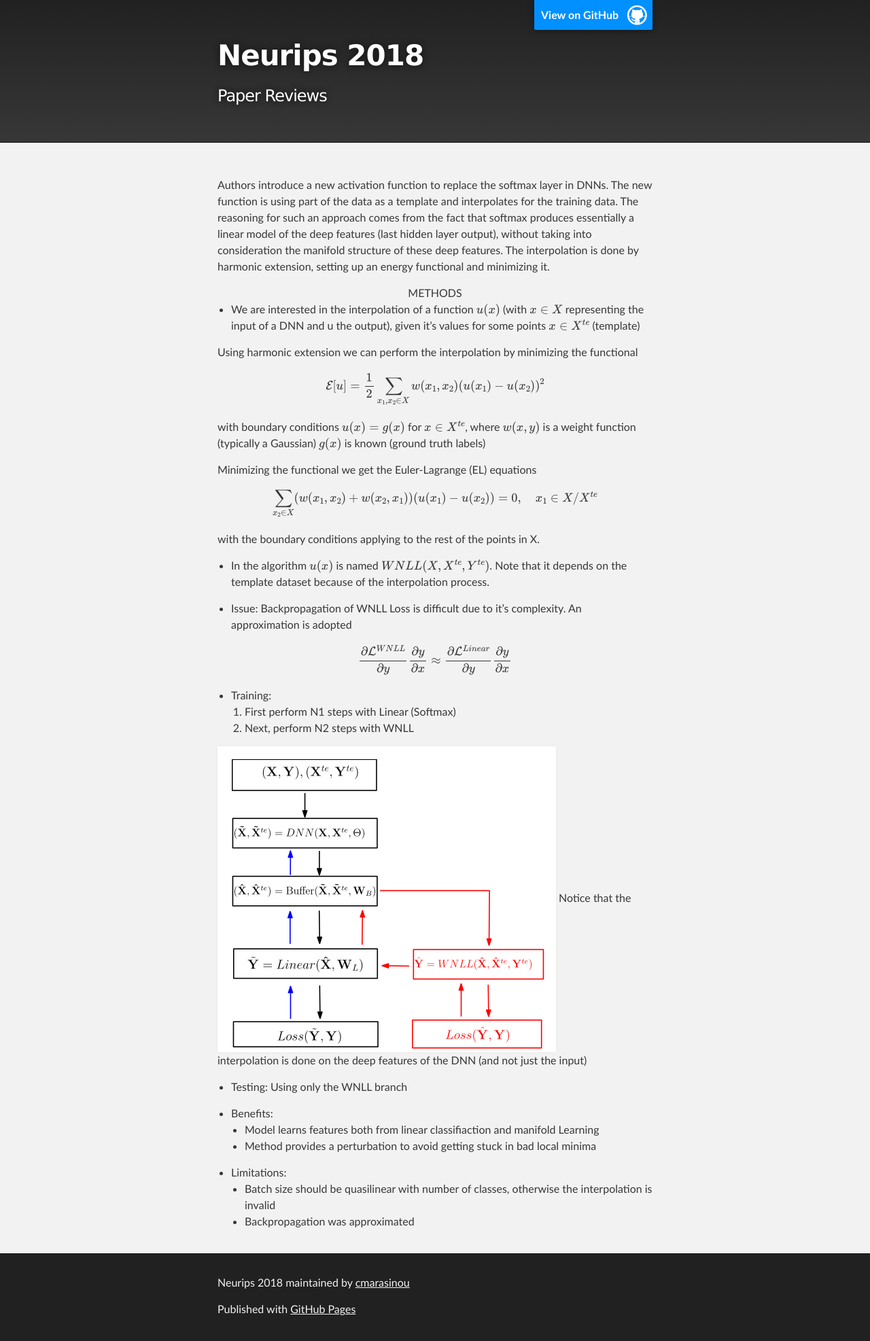
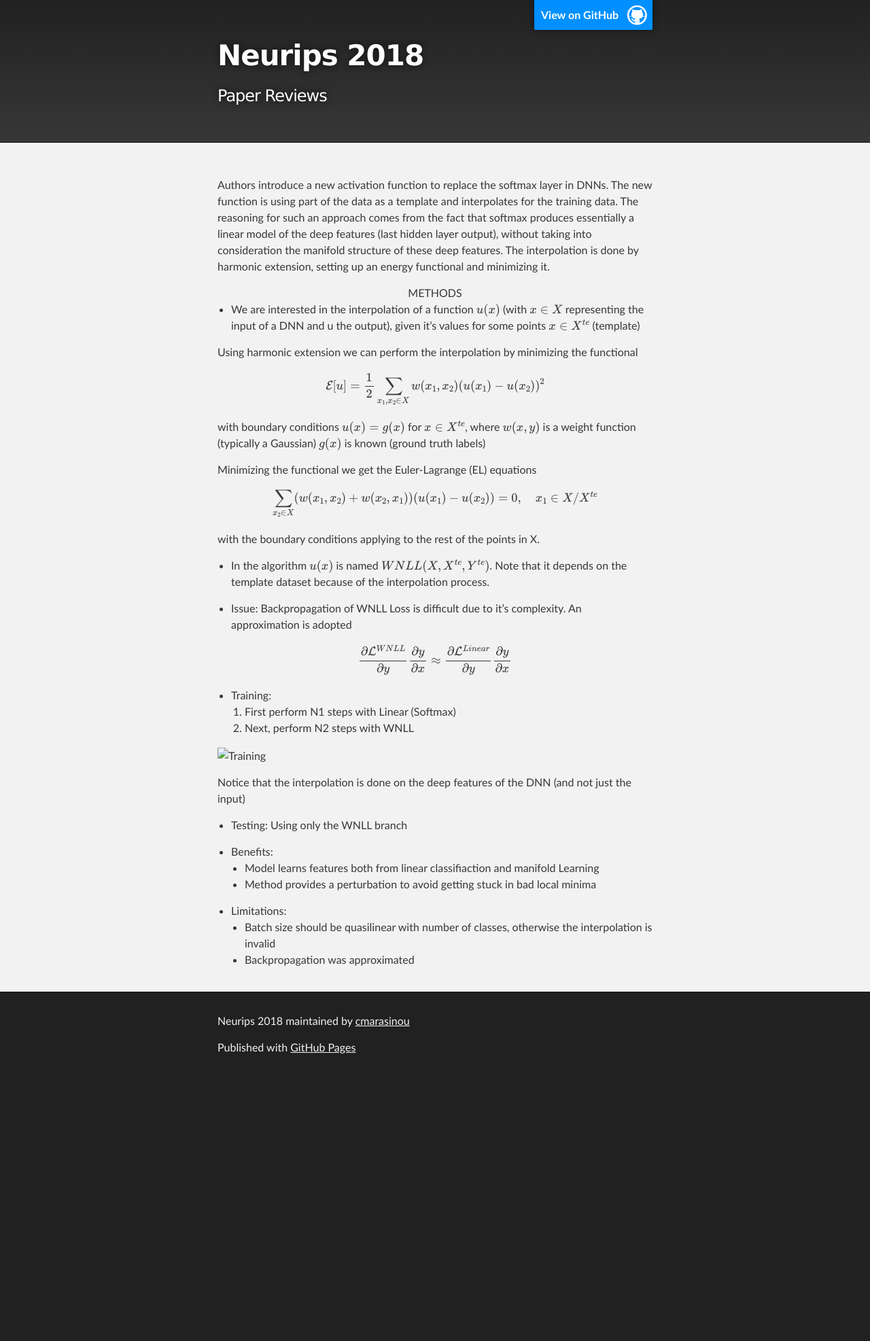
Before and after one commit to cmarasinou/NeurIPS_2018, a Jekyll site: the page built from Summaries/BaoETAL2018.md, in a window 1280 px wide. Shown: the whole page at 68% size. Built offline with Jekyll 4.4.1, drawn with Linux system fonts in a browser that asks for light colours; our own code applies the rules of GitHub Pages for plain Markdown files; formulas are drawn with MathJax 3; after the commit the page ends 1588 px from its top, so only the background shows below that.

Commit message:
BaoETAL2018 added

```diff
--- a/Summaries/BaoETAL2018.md
+++ b/Summaries/BaoETAL2018.md
@@ -34,7 +34,8 @@ $$
   1. First perform N1 steps with Linear (Softmax)
   2. Next, perform N2 steps with WNLL
 
-![Training](/assets/images/bao_1.png)
+![Training](./assets/images/bao_1.png)
+
 Notice that the interpolation is done on the deep features of the DNN (and not just the input)
 
 - Testing: Using only the WNLL branch
```
